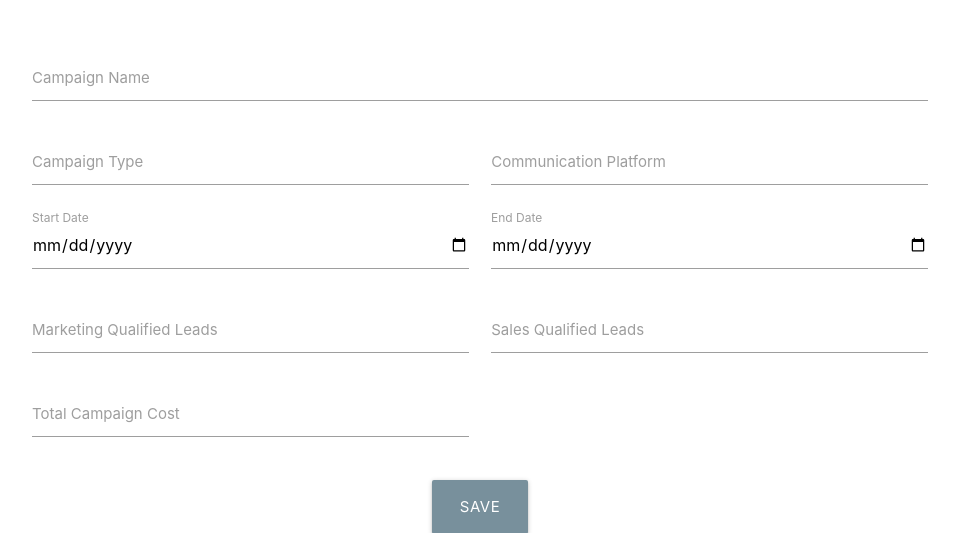
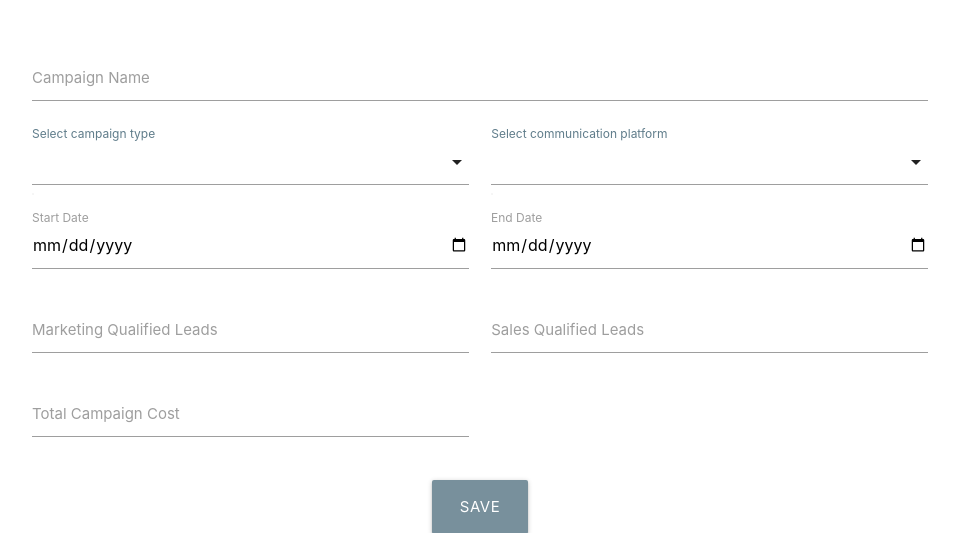
Before and after one commit to CatherineTrevor/lead-generator-calculator, a Flask app: page /create_campaign in a window 1280 px wide. Shown: the part 160-693 px from the top of the page, without its empty margins (160-1116 px from the left). Run offline with Flask 2, Linux system fonts and the light colour scheme; a database or web service that is not in the repository returns one stand-in record (values such as "Sample title"); some libraries are stand-ins or nearby versions.

Commit message:
add basic dropdown options in campaign creation

```diff
--- a/app.py
+++ b/app.py
@@ -164,7 +164,8 @@ def create_campaign():
         flash("Task succesfully added")
         return redirect(url_for("get_account_profile"))
 
-    return render_template("create_campaign.html")
+    categories = mongo.db.categories.find().sort("category_name", 1)
+    return render_template("create_campaign.html", categories=categories)
 
 
 @app.route("/calculate", methods=["GET", "POST"])
--- a/templates/create_campaign.html
+++ b/templates/create_campaign.html
@@ -12,13 +12,23 @@
                             <input id="campaign_name" name="campaign_name" type="text" class="validate" required>
                             <label class="active" for="campaign_name">Campaign Name</label>
                         </div>
-                        <div class="input-field col s6">
-                            <input id="campaign_type" name="campaign_type" type="text" class="validate">
-                            <label class="active" for="campaign_type">Campaign Type</label>
+                        <div class="input-field col l6 s6">
+                            <select id="campaign_type" name="campaign_type" class="validate" required>
+                                <option class="blue-grey-text" value="" disabled selected></option>
+                                {% for category in categories %}
+                                    <option value="{{ category.category_name }}">{{ category.category_name }}</option>
+                                {% endfor %}
+                            </select>
+                            <label id="category_type" class="blue-grey-text">Select campaign type</label>
                         </div>
-                        <div class="input-field col s6">
-                            <input id="communication_platform" name="communication_platform" type="text" class="validate" required>
-                            <label class="active" for="communication_platform">Communication Platform</label>
+                        <div class="input-field col l6 s6">
+                            <select id="communication_platform" name="communication_platform" class="validate" required>
+                                <option class="blue-grey-text" value="" disabled selected></option>
+                                {% for category in categories %}
+                                    <option value="{{ category.category_type }}">{{ category.category_type }}</option>
+                                {% endfor %}
+                            </select>
+                            <label id="communication_platform" class="blue-grey-text">Select communication platform</label>
                         </div>
                         <div class="input-field col s6">
                             <input id="start_date" name="start_date" type="date" class=" datepicker validate" required>
```
